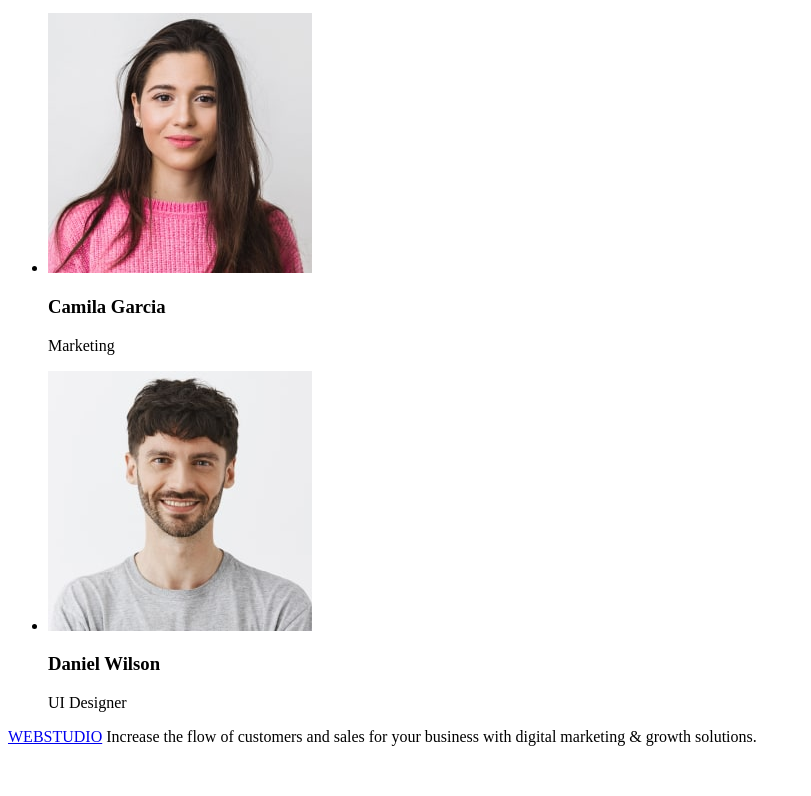
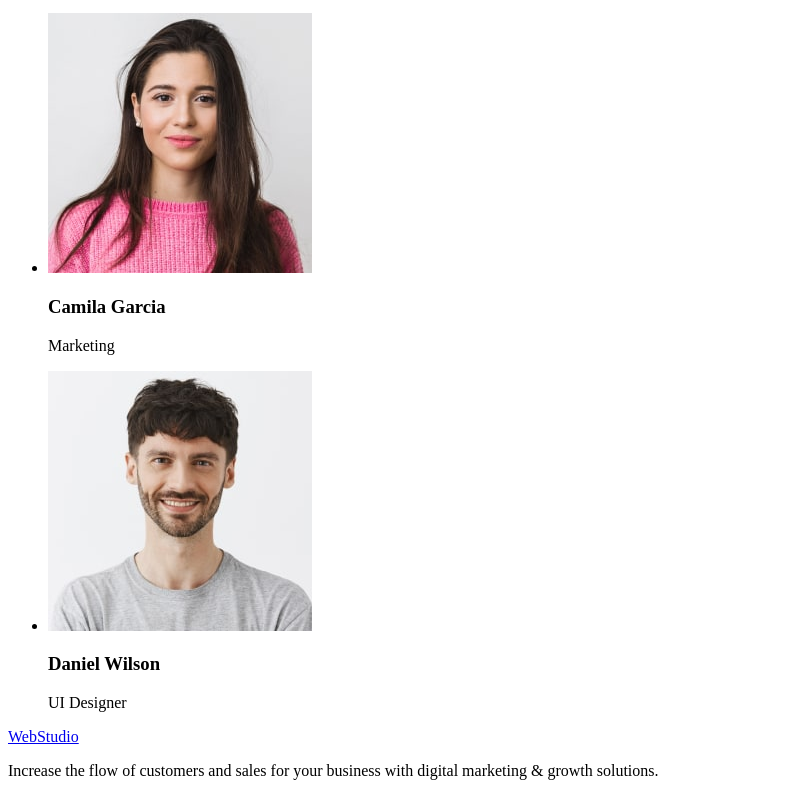
Before and after one commit to AndriyTkh/goit-markup-hw-01, a plain HTML site: page index.html in a window 1280 px wide. Shown: the part 1314-2110 px from the top of the page, without its empty margins (0-811 px from the left). Before the commit the page ends 2068 px from the top, so only its background shows below. Drawn offline with Linux system fonts and the light colour scheme.

Commit message:
Update index.html

```diff
--- a/index.html
+++ b/index.html
@@ -83,8 +83,8 @@
         </section>
     </main>
     <footer>
-        <a href="./index.html">WEBSTUDIO</a>
-        Increase the flow of customers and sales for your business with digital marketing & growth solutions.
+        <a href="./index.html">WebStudio</a>
+        <p>Increase the flow of customers and sales for your business with digital marketing & growth solutions.</p>
     </footer>
 </body>
 
```
